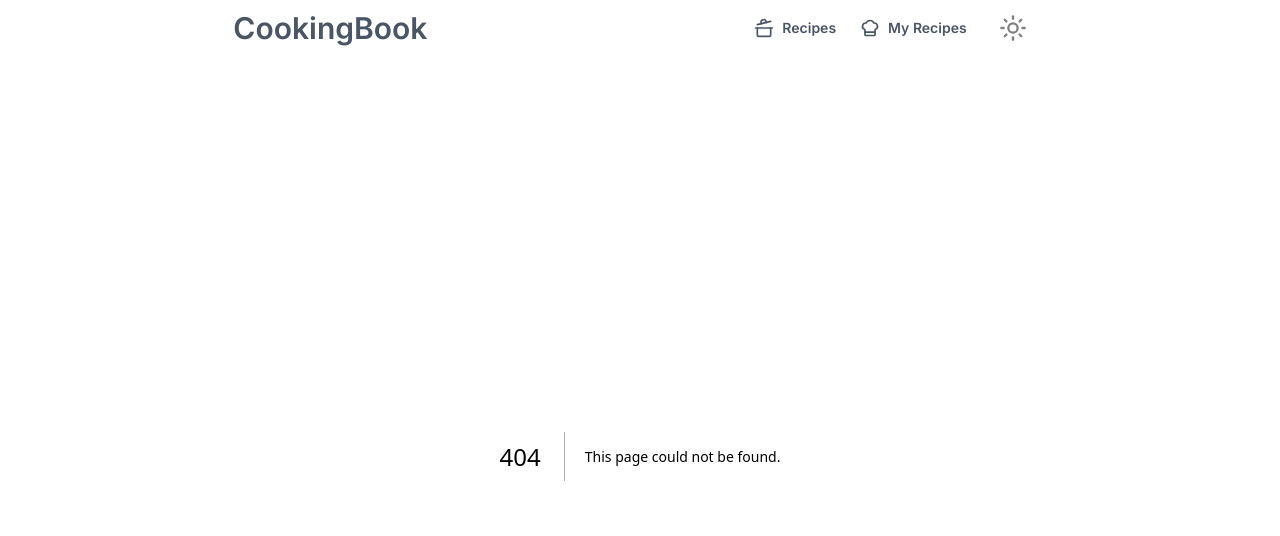
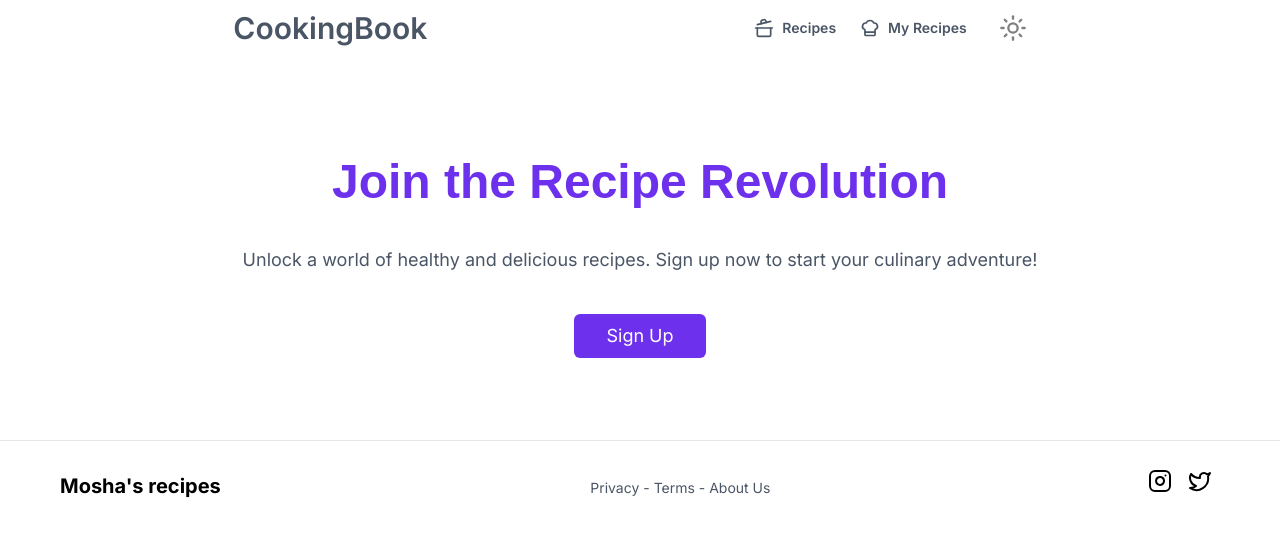
Before and after one commit to RaulSoriaUlibarri/Cookbook, a Next.js app: page /recipe in a window 1280 px wide. Before the commit this address had no page. Shown: the top 536 px of the page. Built offline with nearby package versions, Linux system fonts and the light colour scheme; what @radix-ui/themes would draw is missing.

Commit message:
feat: include recipe page

```diff
--- /dev/null
+++ b/src/app/recipe/page.tsx
@@ -0,0 +1,14 @@
+"use client";
+
+import { useState } from "react";
+import MealHero from "@/components/MealHero";
+import Footer from "@/components/UI/Footer";
+import { RecipesContainer } from "../../containers/index";
+
+export default function directory() {
+  return (
+    <>
+      <Footer />
+    </>
+  );
+}
```
